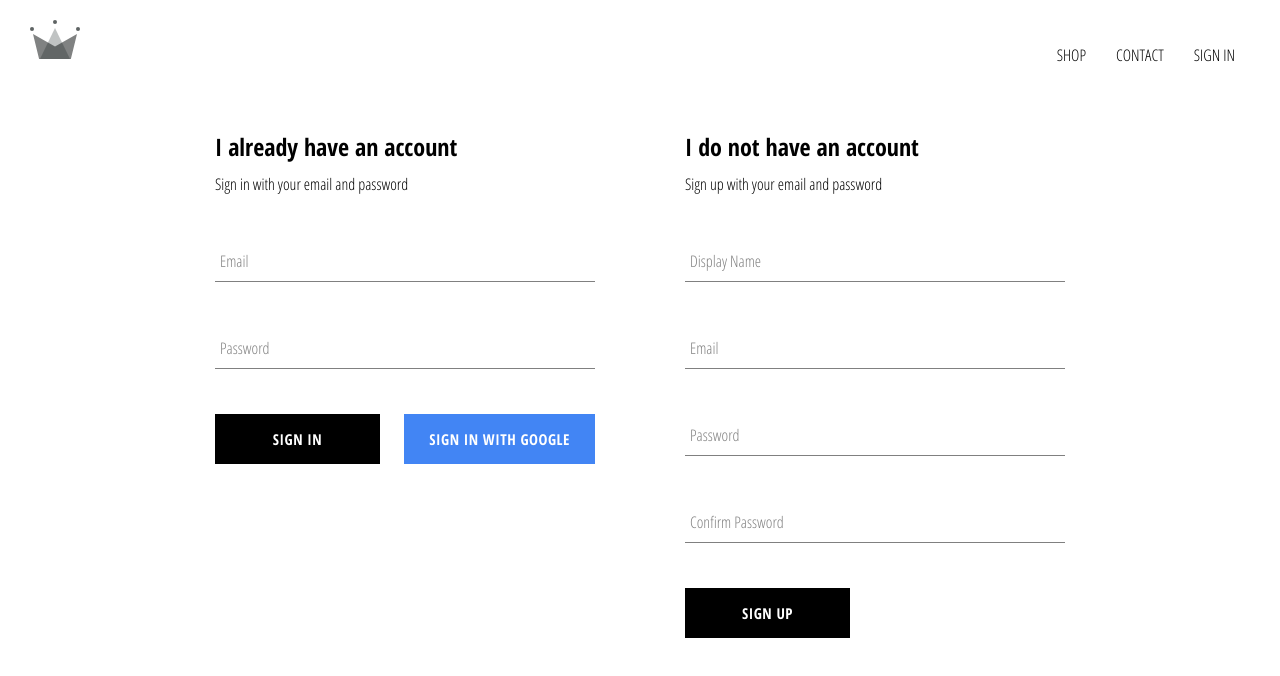
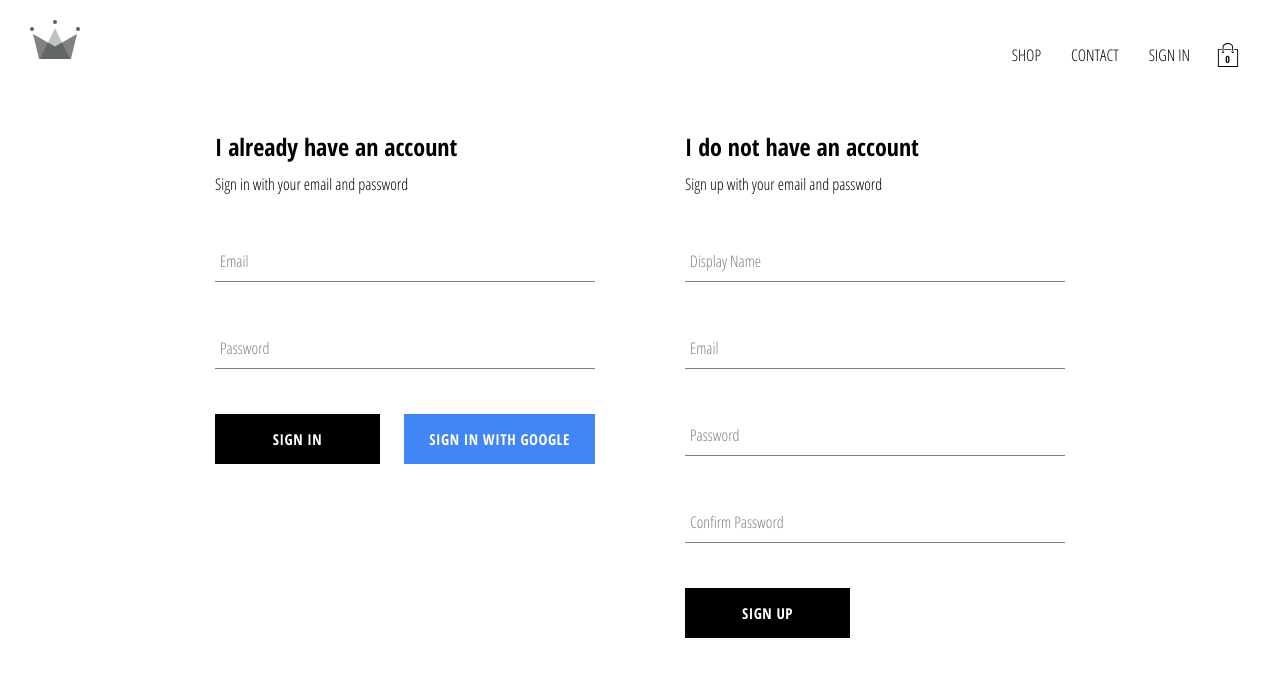
Before and after one commit to Elijahscriptdev/clothing-ecommerce, a React (Create React App) app: page /signin in a window 1280 px wide. Shown: the top 676 px of the page. Built offline with nearby package versions, Linux system fonts and the light colour scheme; no server answers.

Commit message:
add shopping cart icon in header

```diff
--- /dev/null
+++ b/src/components/cart-icon/cart-icon.js
@@ -0,0 +1,18 @@
+import React from "react";
+// import {connect} from 'react-redux';
+import { ReactComponent as ShoppingIcon } from "../../assets/shopping-bag.svg";
+// import {createStructuredSelector} from 'reselect';
+
+import "./cart-icon.styles.scss";
+
+// import {toggleCart} from '../../redux/cart/cart.actions';
+// import {selectCartItemsCount} from '../../redux/cart/cart.selectors';
+
+const CartIcon = () => (
+  <div className='cart-icon'>
+    <ShoppingIcon className='shopping-icon' />
+    <span className='item-count'>0</span>
+  </div>
+);
+
+export default CartIcon;
--- /dev/null
+++ b/src/components/cart-icon/cart-icon.styles.scss
@@ -0,0 +1,21 @@
+.cart-icon {
+    width: 45px;
+    height: 45px;
+    position: relative;
+    display: flex;
+    align-items: center;
+    justify-content: center;
+    cursor: pointer;
+
+    .shopping-icon {
+      width: 24px;
+      height: 24px;
+    }
+
+    .item-count {
+      position: absolute;
+      font-size: 10px;
+      font-weight: bold;
+      bottom: 12px;
+    }
+  }
--- a/src/components/header/header.js
+++ b/src/components/header/header.js
@@ -4,6 +4,7 @@ import { connect } from "react-redux";
 import { auth } from "../../firebase/firebase.utils";
 import { ReactComponent as Logo } from "../../assets/crown.svg";
 import "./header.styles.scss";
+import CartIcon from "../cart-icon/cart-icon";
 
 const Header = ({ currentUser }) => {
   return (
@@ -27,6 +28,7 @@ const Header = ({ currentUser }) => {
             SIGN IN
           </Link>
         )}
+        <CartIcon />
       </div>
     </div>
   );
```
Also changed, not shown: src/assets/shopping-bag.svg (added).
